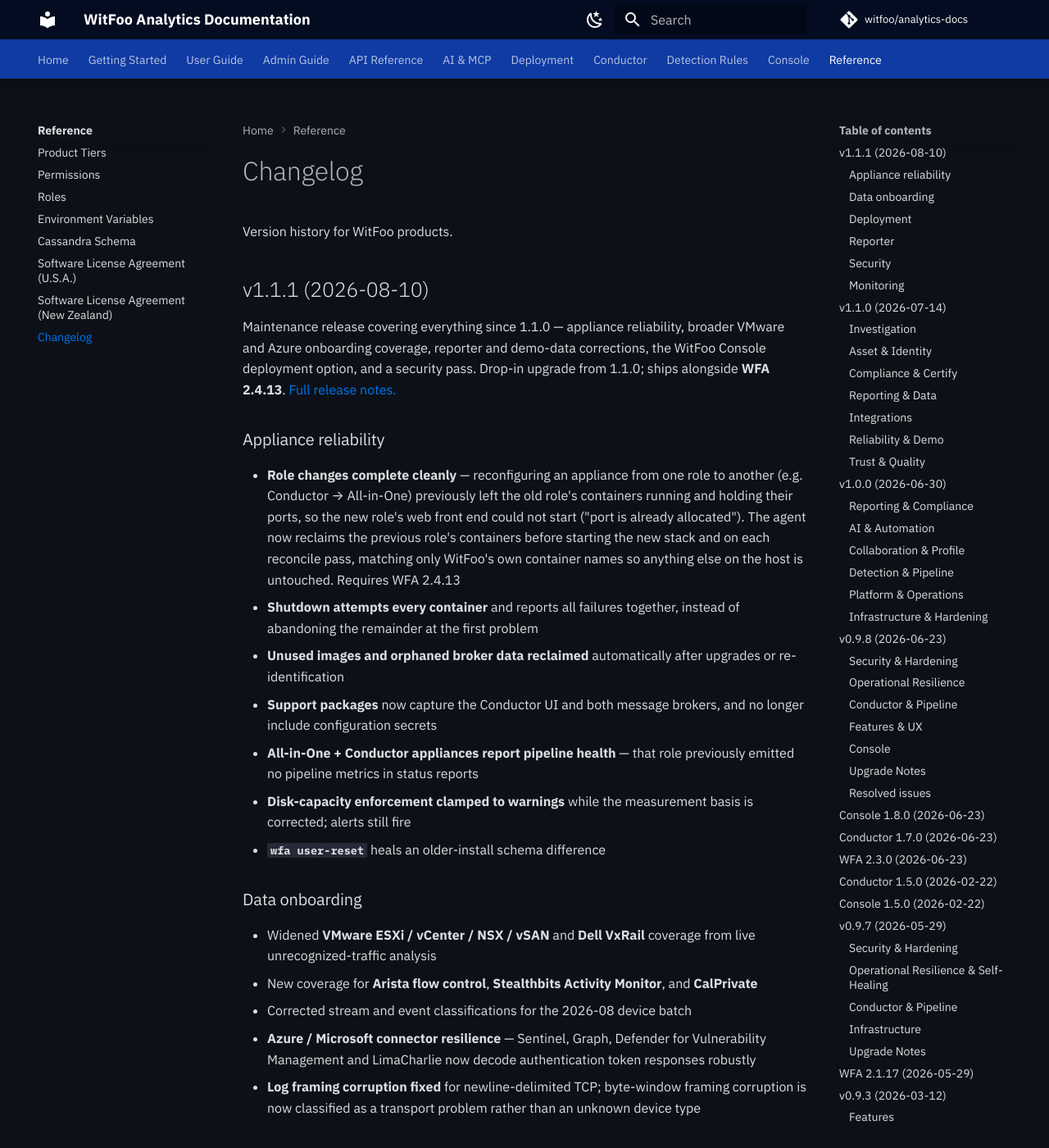
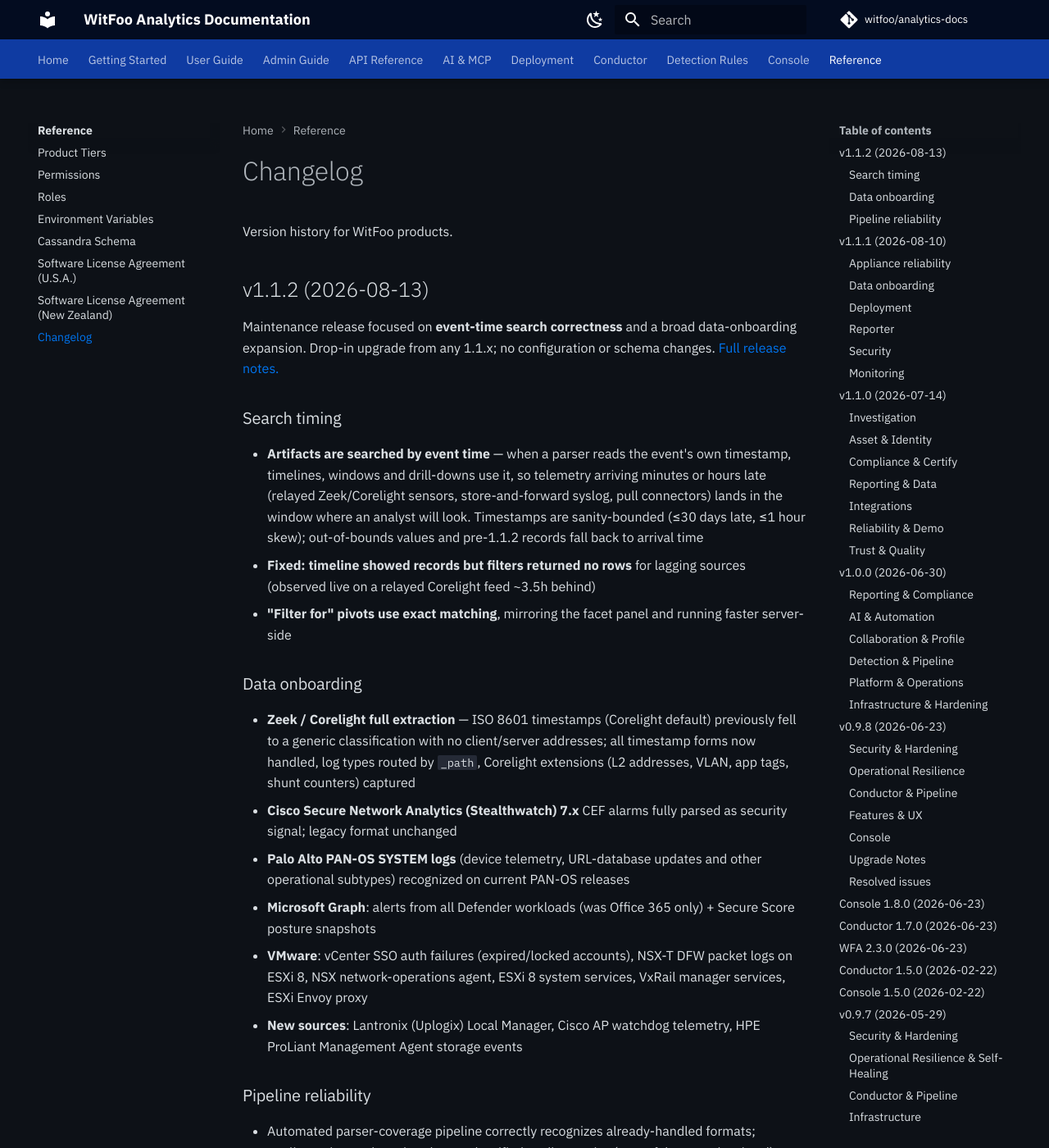
Before and after one commit to witfoo/analytics-docs, an MkDocs documentation site: the page built from docs/reference/changelog.md, in a window 1280 px wide and 1400 px high. Shown: the whole window at 82% size. Built offline with MkDocs 1.6.1 and Material for MkDocs 9.7.7, drawn with Linux system fonts in a browser that asks for light colours; plug-ins that fetch from the network failed and are left out; comment, search, counter and statistics services are not loaded; the version menu is left out; some of the changed text lies outside the part shown.

Commit message:
docs(changelog): add v1.1.2 maintenance release

```diff
--- a/docs/reference/changelog.md
+++ b/docs/reference/changelog.md
@@ -1,6 +1,29 @@
 # Changelog
 
 Version history for WitFoo products.
+
+## v1.1.2 (2026-08-13)
+
+Maintenance release focused on **event-time search correctness** and a broad data-onboarding expansion. Drop-in upgrade from any 1.1.x; no configuration or schema changes. [Full release notes.](https://github.com/witfoo/release-notes/blob/main/releases/1.1.2.md)
+
+### Search timing
+
+- **Artifacts are searched by event time** — when a parser reads the event's own timestamp, timelines, windows and drill-downs use it, so telemetry arriving minutes or hours late (relayed Zeek/Corelight sensors, store-and-forward syslog, pull connectors) lands in the window where an analyst will look. Timestamps are sanity-bounded (≤30 days late, ≤1 hour skew); out-of-bounds values and pre-1.1.2 records fall back to arrival time
+- **Fixed: timeline showed records but filters returned no rows** for lagging sources (observed live on a relayed Corelight feed ~3.5h behind)
+- **"Filter for" pivots use exact matching**, mirroring the facet panel and running faster server-side
+
+### Data onboarding
+
+- **Zeek / Corelight full extraction** — ISO 8601 timestamps (Corelight default) previously fell to a generic classification with no client/server addresses; all timestamp forms now handled, log types routed by `_path`, Corelight extensions (L2 addresses, VLAN, app tags, shunt counters) captured
+- **Cisco Secure Network Analytics (Stealthwatch) 7.x** CEF alarms fully parsed as security signal; legacy format unchanged
+- **Palo Alto PAN-OS SYSTEM logs** (device telemetry, URL-database updates and other operational subtypes) recognized on current PAN-OS releases
+- **Microsoft Graph**: alerts from all Defender workloads (was Office 365 only) + Secure Score posture snapshots
+- **VMware**: vCenter SSO auth failures (expired/locked accounts), NSX-T DFW packet logs on ESXi 8, NSX network-operations agent, ESXi 8 system services, VxRail manager services, ESXi Envoy proxy
+- **New sources**: Lantronix (Uplogix) Local Manager, Cisco AP watchdog telemetry, HPE ProLiant Management Agent storage events
+
+### Pipeline reliability
+
+- Automated parser-coverage pipeline correctly recognizes already-handled formats; appliance-internal service chatter classified as diagnostics (never false security signal); advisory-scan and release-tag CI hardening
 
 ## v1.1.1 (2026-08-10)
 
```
